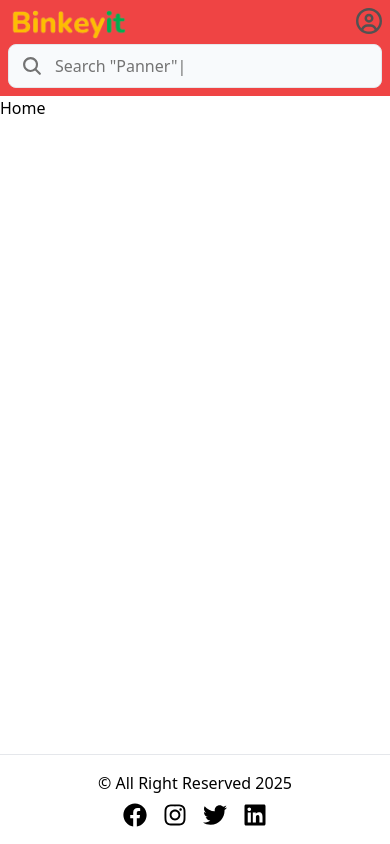
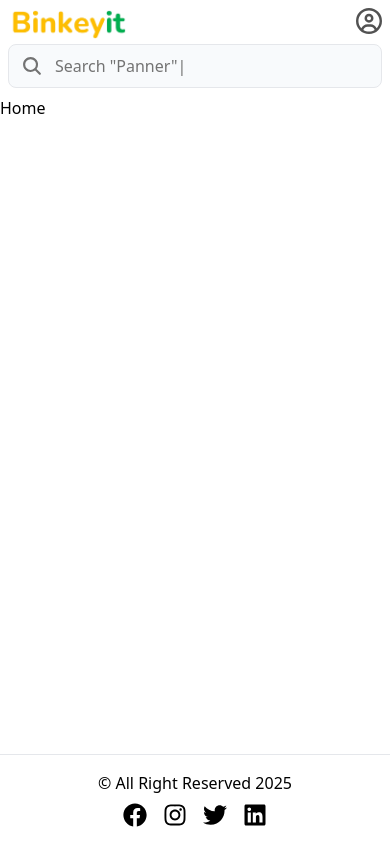
Before and after one commit to RAHULKUMAR092/Blinkit-project, a React (Vite) app in the folder client/: page / in a window 390 px wide. Built offline with nearby package versions, Linux system fonts and the light colour scheme.

Commit message:
use hooks useMobile

```diff
--- a/client/src/components/Header.jsx
+++ b/client/src/components/Header.jsx
@@ -1,12 +1,19 @@
 import React from 'react'
 import logo from "../assets/logo.png"
 import Search from './Search'
-import { Link } from 'react-router-dom'
+import { Link, useLocation } from 'react-router-dom'
 import { FaRegCircleUser } from "react-icons/fa6";
+import useMobile from '../hooks/useMobile';
 
 const Header = () => {
+    const [isMobile] = useMobile();
+    const location = useLocation();
+    const isSearchPage = location.pathname === '/search';
+
     return (
-        <header className='h-24 lg:h-20 lg:shadow-md sticky top-0 bg-red-500 flex items-center flex-col justify-center gap-1'>
+        <header className='h-24 lg:h-20 lg:shadow-md sticky top-0 flex items-center flex-col justify-center gap-1'>
+            {
+                !(isSearchPage && isMobile) && (
                     <div className='container mx-auto flex items-center px-2 justify-between'>
                         {/* logo */}
                         <div className='h-full'>
@@ -41,6 +48,9 @@ const Header = () => {
                             </div>
                         </div>
                     </div>
+                )
+            }
+
             <div className='container mx-auto px-2 lg:hidden'>
                 <Search />
             </div>
--- a/client/src/components/Search.jsx
+++ b/client/src/components/Search.jsx
@@ -1,12 +1,19 @@
 import React, { useEffect, useState } from 'react'
 import { IoSearch } from "react-icons/io5";
-import { useLocation, useNavigate } from 'react-router-dom';
+import { Link, useLocation, useNavigate } from 'react-router-dom';
 import { TypeAnimation } from 'react-type-animation';
+import { FaArrowLeft } from "react-icons/fa";
+import useMobile from '../hooks/useMobile';
+
+
 
 const Search = () => {
     const navigate = useNavigate()
     const location = useLocation()
     const [isSearchPage, setIsSearchPage] = useState(false)
+    const [isMobile] = useMobile()
+
+
     useEffect(() => {
         const isSearch = location.pathname === '/search'
         setIsSearchPage(isSearch)
@@ -19,9 +26,21 @@ const Search = () => {
     return (
         <div className='w-full min-w-[300px] lg:min-w-[420px] h-11 lg:h-12 rounded-lg border overflow-hidden flex items-center text-neutral-500
          bg-slate-50 group focus-within:border-primary-200'>
-            <button className='flex justify-center items-center h-full p-3 group-focus-within:text-primary-200'>
-                <IoSearch size={22} />
-            </button>
+            <div>
+
+                {
+                    (isMobile && isSearchPage) ? (
+                        <Link to={"/"} className='flex justify-center items-center h-full p-2 m-1 group-focus-within:text-primary-200 bg-white rounded-full shadow-md'>
+                            <FaArrowLeft size={22} />
+                        </Link>
+                    ) : (
+                        <button className='flex justify-center items-center h-full p-3 group-focus-within:text-primary-200'>
+                            <IoSearch size={22} />
+                        </button>
+                    )
+                }
+
+            </div>
             <div className='w-full h-full'>
                 {
                     !isSearchPage ? (
--- a/client/src/hooks/useMobile.jsx
+++ b/client/src/hooks/useMobile.jsx
@@ -0,0 +1,20 @@
+import React, { useEffect, useState } from "react";
+
+const useMobile = (breakPoint = 768) => {
+    const [isMobile, setIsMobile] = useState(window.innerWidth < breakPoint);
+    const handleResize = () => {
+        const check = window.innerWidth < breakPoint;
+        setIsMobile(check);
+    }
+    useEffect(() => {
+        handleResize()
+        window.addEventListener('resize', handleResize);
+        return () => {
+            window.removeEventListener('resize', handleResize);
+        }
+    }, [])
+    return [isMobile]
+
+}
+
+export default useMobile;
```
Lines whose indentation alone changed are shown as unchanged.
